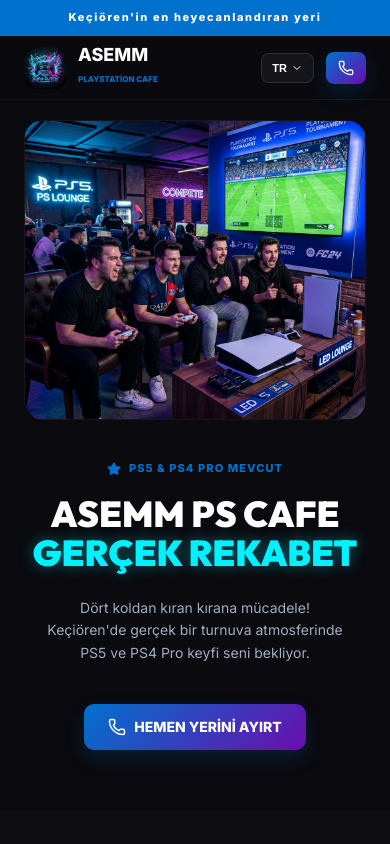
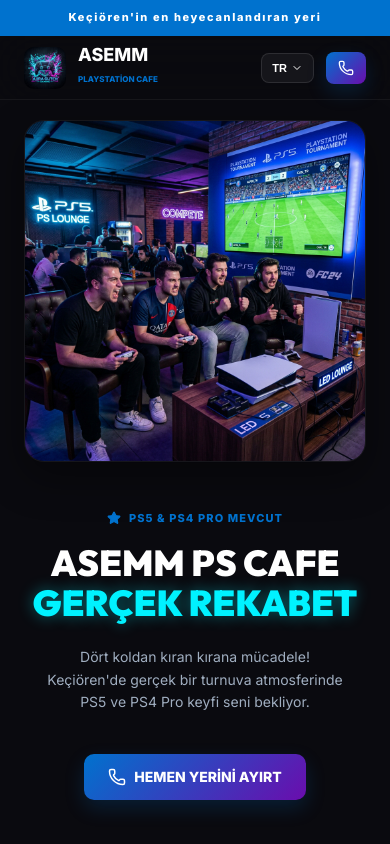
Before and after one commit to aliyev76/asemmps, a React (Vite) app: page / in a window 390 px wide. Shown: the top 844 px of the page. Built offline with nearby package versions, Linux system fonts and the light colour scheme.

Commit message:
style(web): restore original image proportions on mobile

```diff
--- a/src/App.tsx
+++ b/src/App.tsx
@@ -158,8 +158,8 @@ const App: React.FC = () => {
       <section className="section-padding" style={{ background: 'var(--bg-card)' }}>
         <div className="container">
           <div className="hero-grid">
-            <div className="hero-image" style={{ maxHeight: '300px', overflow: 'hidden', borderRadius: '20px' }}>
-              <img src={gamesImg} alt="Games" style={{ borderRadius: '20px', border: '1px solid rgba(255,255,255,0.03)', height: '100%', width: '100%', objectFit: 'cover' }} />
+            <div className="hero-image">
+              <img src={gamesImg} alt="Games" style={{ borderRadius: '20px', border: '1px solid rgba(255,255,255,0.03)' }} />
             </div>
             <div className="hero-content">
               <h2 className="title-section" style={{ textAlign: 'inherit', marginBottom: '16px' }}>{t('games_title')}</h2>
--- a/src/index.css
+++ b/src/index.css
@@ -201,8 +201,8 @@ header {
 
   .desc-text { font-size: 14px; line-height: 1.6; padding: 0 10px; }
 
-  .hero-image img { max-height: 300px; object-fit: cover; width: 100%; }
-  .hero-image { max-height: 300px; overflow: hidden; border-radius: 20px; }
+  .hero-image img { width: 100%; border-radius: 20px; box-shadow: 0 15px 40px rgba(0,0,0,0.4); }
+  .hero-image { max-height: none; overflow: visible; }
 
   /* Netflix Section Mobile Fixing */
   .netflix-subtitle { font-size: 16px !important; line-height: 1.4 !important; padding: 0 15px; }
```
